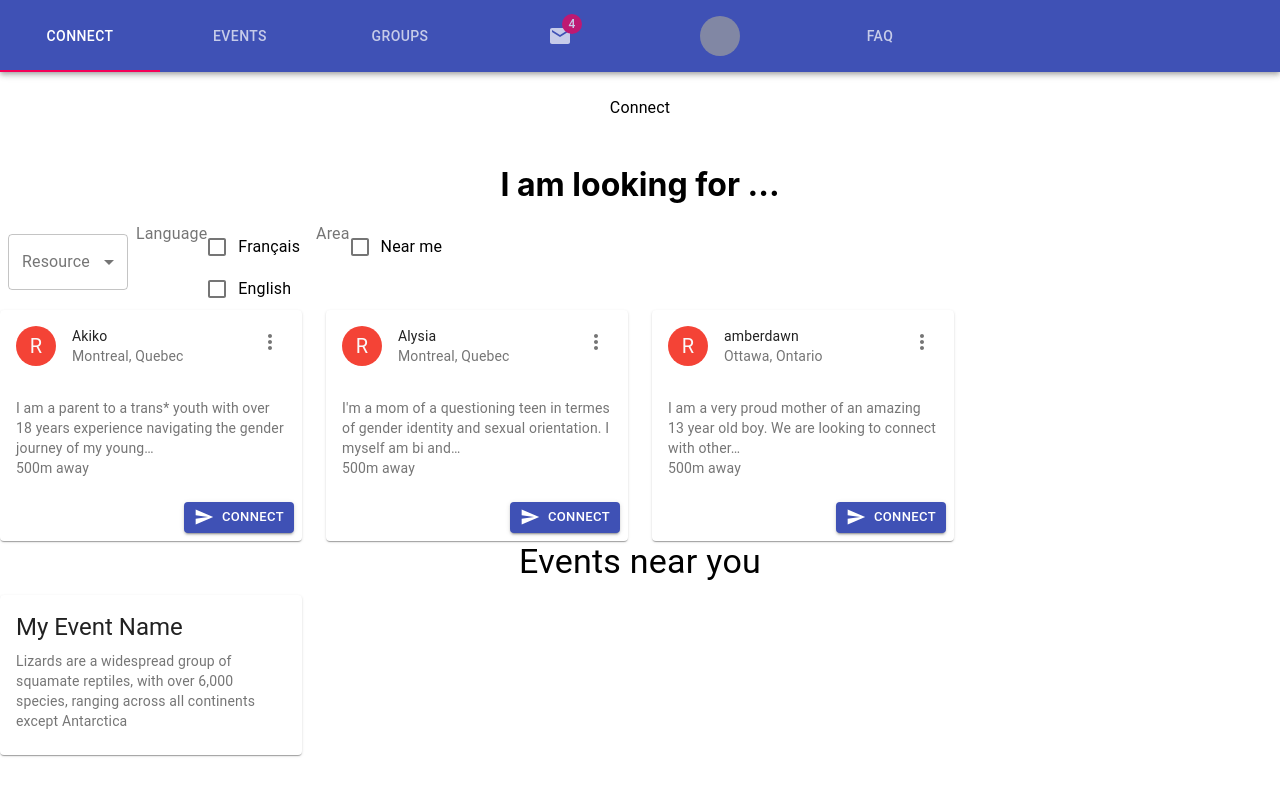
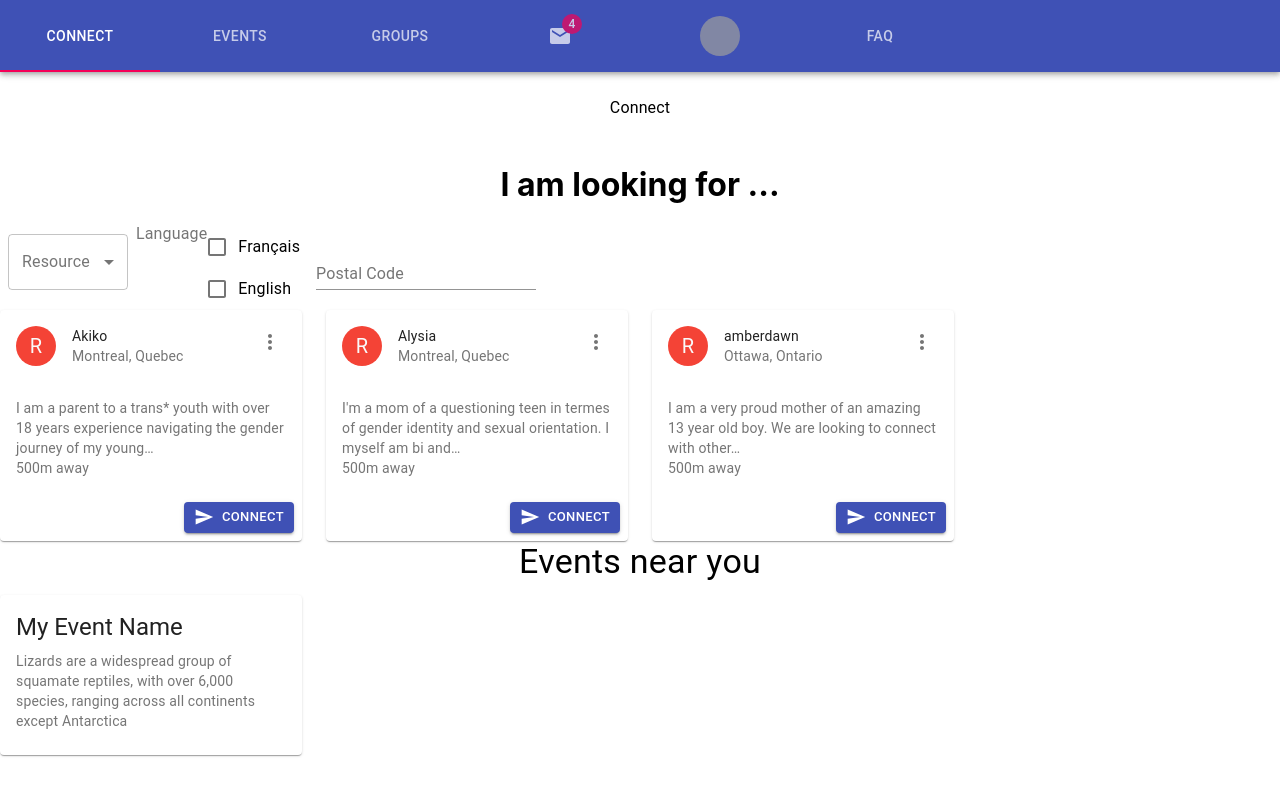
Before and after one commit to chrisdivina-ls/pridehacks-2019, a React app in the folder connect-locally/: page / in a window 1280 px wide. Shown: the top 796 px of the page. Built offline with nearby package versions, Linux system fonts and the light colour scheme; grey boxes are pictures that could not be loaded.

Commit message:
change near me to a postal code field

```diff
--- a/connect-locally/src/components/Filters.js
+++ b/connect-locally/src/components/Filters.js
@@ -11,6 +11,7 @@ import FormLabel from '@material-ui/core/FormLabel';
 import FormGroup from '@material-ui/core/FormGroup';
 import FormControlLabel from '@material-ui/core/FormControlLabel';
 import Checkbox from '@material-ui/core/Checkbox';
+import TextField from '@material-ui/core/TextField';
 
 const useStyles = makeStyles(theme => ({
   root: {
@@ -34,8 +35,7 @@ export default function Filters() {
   });
   const [state, setState] = React.useState({
     Français: false,
-    English: false,
-    NearMe: false
+    English: false
   });
 
   const inputLabel = React.useRef(null);
@@ -55,7 +55,7 @@ export default function Filters() {
     setState({ ...state, [name]: event.target.checked });
   };
 
-  const { Français, English, NearMe } = state;
+  const { Français, English } = state;
 
   return (
     <div>
@@ -98,15 +98,13 @@ export default function Filters() {
             label="English"
           />
         </FormGroup>
-        <FormLabel component="legend">Area</FormLabel>
-        <FormGroup>
-          <FormControlLabel
-            control={
-              <Checkbox checked={NearMe} onChange={handleChecked('NearMe')} value="NearMe" />
-            }
-            label="Near me"
-          />
-        </FormGroup>
+        <TextField
+          id="standard-with-placeholder"
+          label="Postal Code"
+          placeholder="H2V 1F5"
+          className={classes.textField}
+          margin="normal"
+        />
       </form>
     </div>
   );
```
